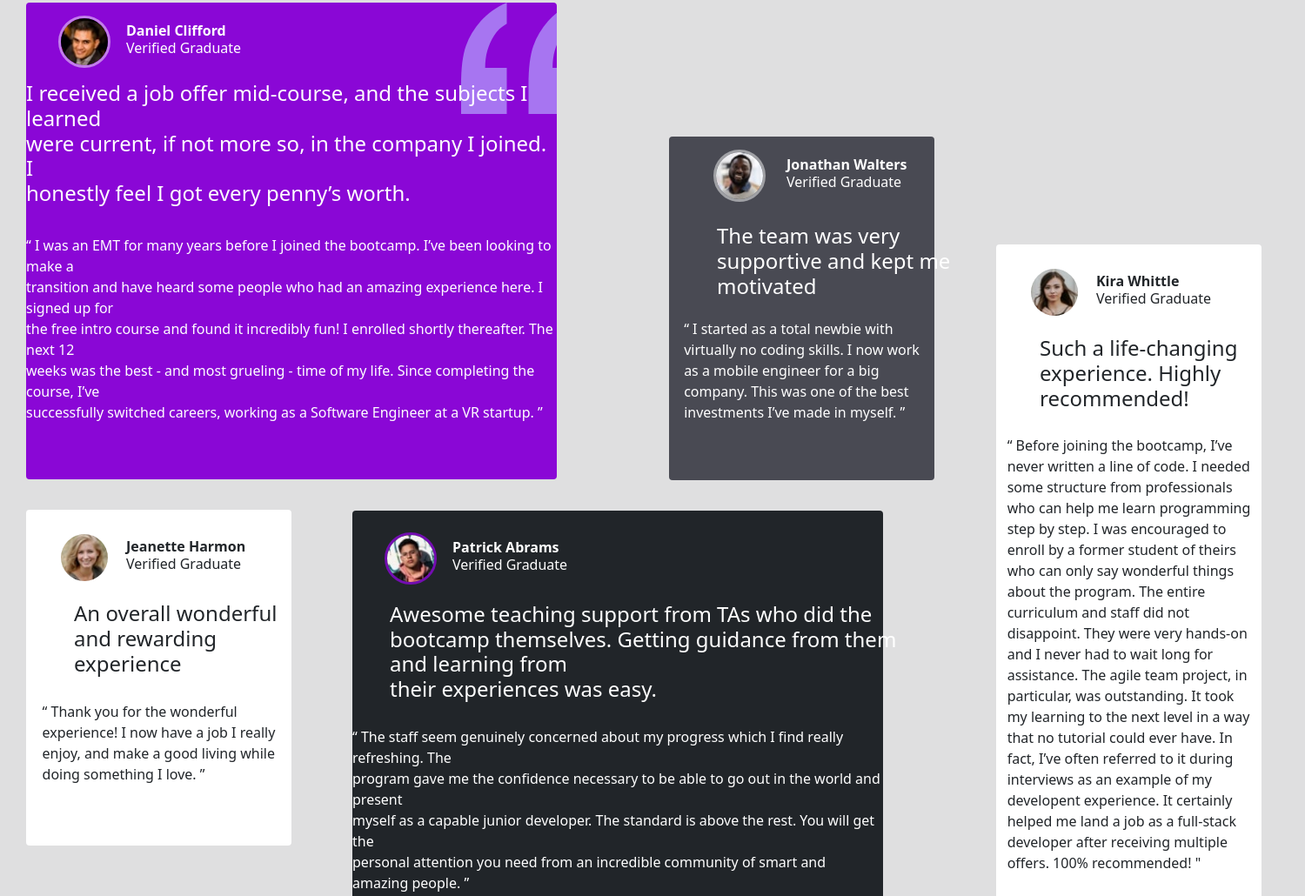
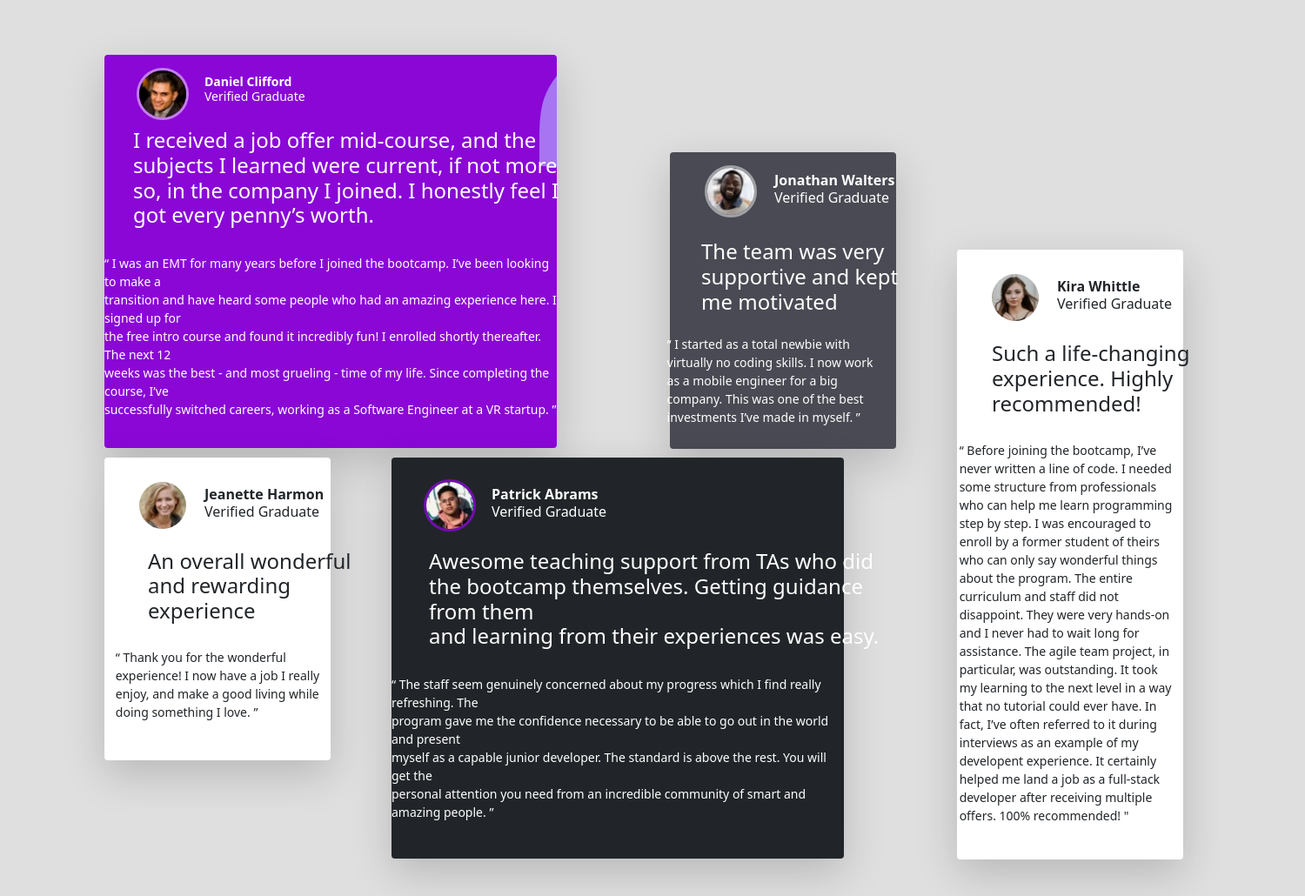
Before and after one commit to Mscourtneybryant/sba326, a website: page index.html in a window 1280 px wide. Shown: the part 27-1057 px from the top of the page at 87% size, 1500 px wide, since content can reach past the window. Drawn offline with Linux system fonts and the light colour scheme; files whose address does not match are found by name.

Commit message:
added a shadow to the divs, changed the padding to add more space around the divs. changed the text positioning.

```diff
--- a/index.html
+++ b/index.html
@@ -17,6 +17,7 @@
       margin-top: 150px;
       margin-left: 10px;
       margin: 30px;
+      padding: 90px;
     }
 
     #name{
@@ -29,20 +30,22 @@
     }
 
     #firstTestimonial{
-      padding-bottom: 65px;
       background-color: rgb(138, 7, 214);
       background-image: url(images/bg-pattern-quotation.svg);
       background-repeat: no-repeat;
       background-position: 500px;
       background-position-y: top;
       background-size: 130px;
+      font-size: 14px;
+      position: relative;
+      bottom: 30px;
     }
 
   #secondTestimonial{
     position: relative;
-    left: 739px;
-    bottom: 394px;
-    padding-bottom: 66px;
+    left: 650px;
+    bottom: 370px;
+    padding-bottom: 26px;
     background-color: rgb(73, 74, 83);
   }
 
@@ -50,21 +53,21 @@
   #thirdTestimonial{
     position: relative;
     bottom: 360px;
-    padding-bottom: 80px;
+    padding-bottom: 55px;
   }
 
   #fourthTestimonial{
     position: relative;
-    bottom: 745px;
-    left: 375px;
-    padding-bottom: 81px;
+    bottom: 708px;
+    left: 330px;
+    padding-bottom: 39px;
   }
 
   #fifthTestimonial{
     position: relative;
-    bottom: 1562px;
-    left: 1115px;
-    padding-bottom: 299px;
+    bottom: 1408px;
+    left: 980px;
+    padding-bottom: 50px;
   }
 
   #title{
@@ -82,6 +85,18 @@
     flex-direction: column;
     align-items: center;
     justify-content: center;
+    position: relative;
+    bottom: 18px;
+    padding-bottom: 16px;
+    padding-top: 10px;
+  }
+
+  #testimonialHdr{
+   justify-content: left;
+   position: relative;
+   left: 33px;
+   padding-bottom: 5px;
+
   }
 
   #testimonialText2{
@@ -89,6 +104,9 @@
     flex-direction: column;
     align-items: center;
     justify-content: center;
+    font-size: 14px;
+    position: relative;
+    right: 15px;
   }
 
   #testimonialText3{
@@ -98,6 +116,7 @@
     justify-content: center;
     position: relative;
     top: 10px;
+    font-size: 14px;
   }
 
   #testimonialText4{
@@ -106,7 +125,8 @@
     align-items: center;
     justify-content: center;
     position: relative;
-    top: 10px;
+    bottom: 4px;
+    font-size: 14px;
   }
 
   #testimonialText5{
@@ -116,30 +136,36 @@
     justify-content: center;
     position: relative;
     top: 10px;
+    right: 5px;
+    font-size: 14px;
   }
+
   #testimonialHdr4{
     position: relative;
     left: 43px;
     bottom: 10px;
+    padding-bottom: 16px;
   }
 
   #testimonialHdr3{
     position: relative;
-    left: 55px;
+    left: 50px;
     bottom: 10px;
   }
 
   #testimonialHdr5{
     position: relative;
-    left: 50px;
+    left: 40px;
     bottom: 10px;
+
   }
 
   #testQuote{
+
     justify-content: center;
     text-align: left;
     position: relative;
-    left: 55px;
+    left: 36px;
     bottom: 15px;
   }
 
@@ -157,14 +183,14 @@
   }
 
   #nameInfo2{
-    padding-left: 55px;
+    padding-left: 40px;
     position: relative;
     top: 20px;
   }
 
   #pic2{
     position: relative;
-    left: 31px;
+    left: 20px;
     top: 15px;
     width: 60px;
     height: 60px;
@@ -205,7 +231,7 @@
   <!-- creating a div to hold the testimonials that are inside seperate divs-->
 
   <div id="mainDiv">
-  <div id="firstTestimonial" class="rounded w-50">
+  <div id="firstTestimonial" class="rounded w-50 shadow-lg">
 
 <div id="picNtext" class="justify-content-left">
   <img id="pic" class="rounded-circle" src="images/image-daniel.jpg"/>
@@ -213,8 +239,8 @@
   <p class="text-white" id="title">Verified Graduate</p>
   </div></div>
 
-  <div id="testimonialText"> <h4 id="quote" class="text-white">I received a job offer mid-course, and the subjects I learned <br/>
-     were current, if not more so, in the company I joined. I <br/>
+  <div id="testimonialHdr"> <h4 id="quote" class="text-white">I received a job offer mid-course, and the subjects I learned
+     were current, if not more so, in the company I joined. I
      honestly feel I got every penny’s worth.</h4></div>
 
      <div id="testimonialText" class="text-white">
@@ -227,7 +253,7 @@
   </div>
 
 
-<div id="secondTestimonial" class=" rounded w-25">
+<div id="secondTestimonial" class=" rounded w-25 shadow-lg">
   <div id="picNtext" class="justify-content-left">
   <img id="pic2" class="rounded-circle" id="pic" src="images/image-jonathan.jpg"/>
   <div id="nameInfo2" class="d-flex flex-column"><p class="text-white" id="name">Jonathan Walters<br/></p>
@@ -248,7 +274,7 @@
 </div>
 
 
-<div id="thirdTestimonial" class="bg-white rounded w-25">
+<div id="thirdTestimonial" class="bg-white rounded w-25 shadow-lg">
 
 
 
@@ -270,7 +296,7 @@
 
 </div>
 
-<div id="fourthTestimonial" class="bg-dark text-white rounded w-50">
+<div id="fourthTestimonial" class="bg-dark text-white rounded w-50 shadow-lg">
 
   <div id="picNtext" class="picText justify-content-left">
     <img id="pic4" class="rounded-circle" id="pic" src="images/image-patrick.jpg"/>
@@ -280,8 +306,8 @@
 
 
   <div id="testimonialHdr4">
-  <h4>Awesome teaching support from TAs who did the bootcamp themselves. Getting guidance from them and
-  learning from <br/> their experiences was easy.</h4></div>
+  <h4>Awesome teaching support from TAs who did the bootcamp themselves. Getting guidance from them <br/> and
+  learning from their experiences was easy.</h4></div>
 
   <div id="testimonialText4">
   “ The staff seem genuinely concerned about my progress which I find really refreshing. The <br/>
@@ -292,7 +318,7 @@
    </div>
 </div>
 
-<div id="fifthTestimonial" class="bg-white rounded w-25">
+<div id="fifthTestimonial" class="bg-white rounded w-25 shadow-lg">
 
   <div id="picNtext" class="picText justify-content-left">
     <img id="pic" class="rounded-circle" id="pic" src="images/image-kira.jpg"/>
```
